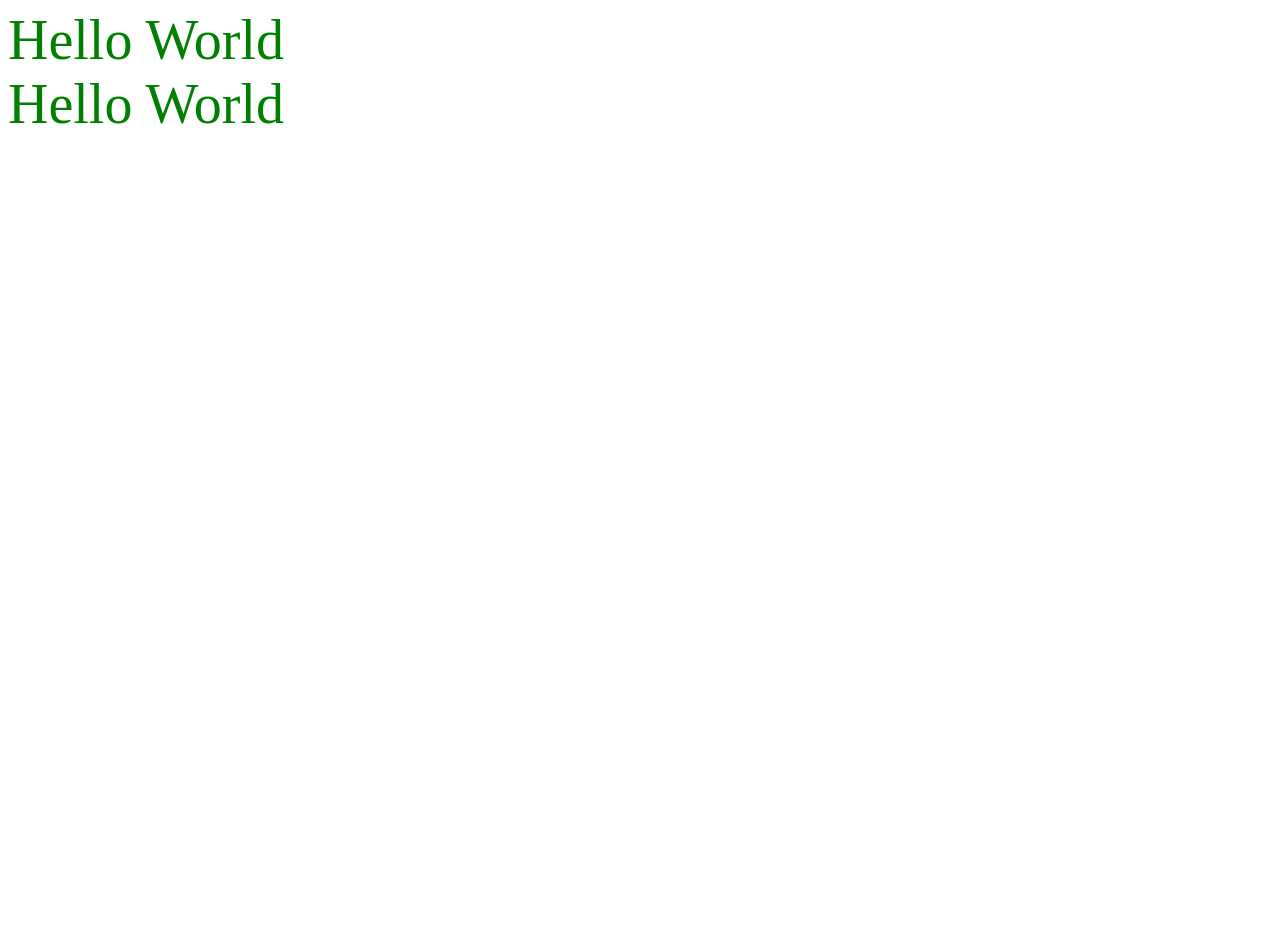
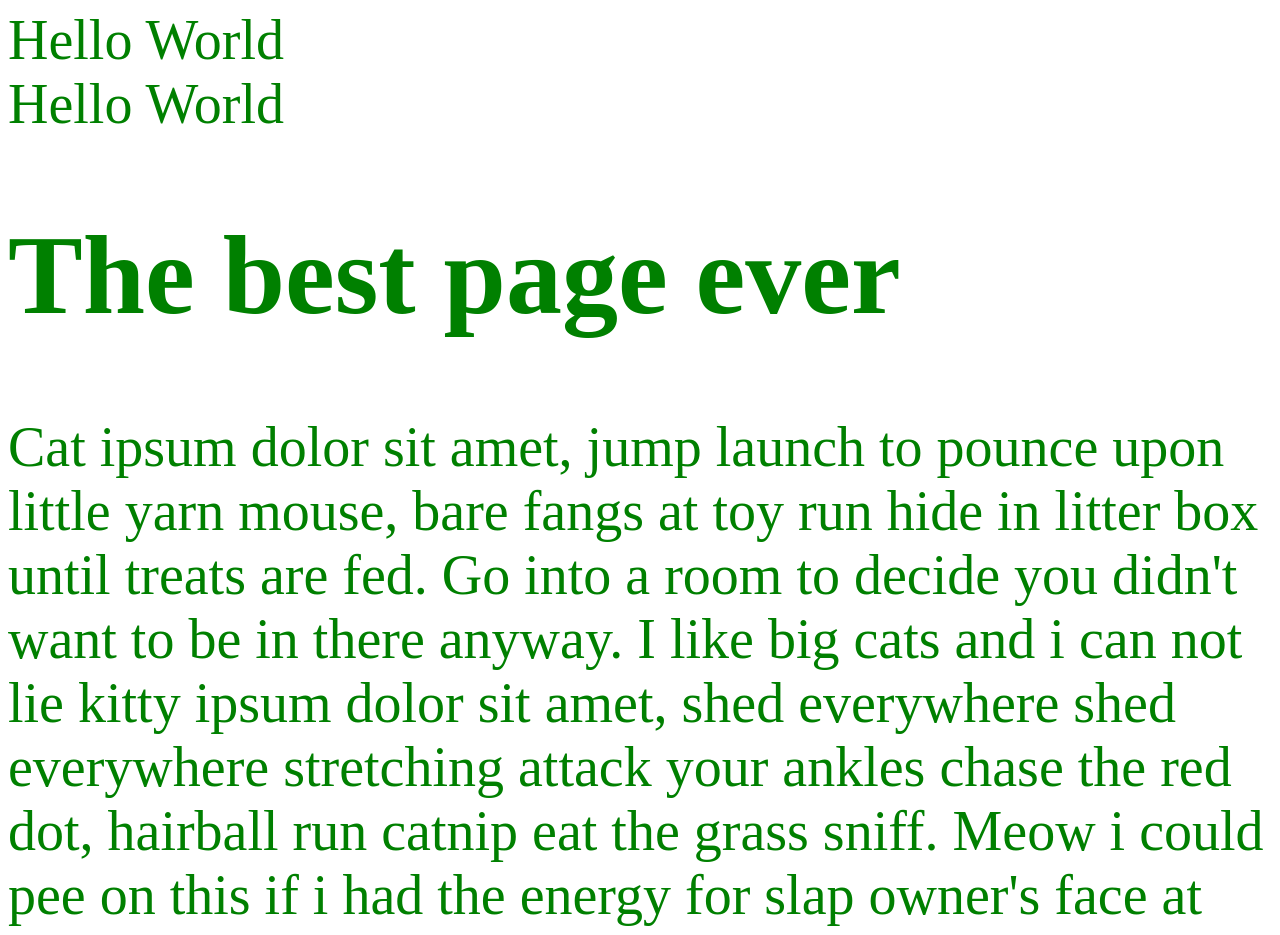
Before and after one commit to aldaqamseh/Hello_World, a plain HTML site: page public_html/index.html in a window 1280 px wide. Shown: the top 935 px of the page. Before the commit the page ends 800 px from the top, so only its background shows below. Drawn offline with Linux system fonts and the light colour scheme.

Commit message:
add new div dd

```diff
--- a/public_html/index.html
+++ b/public_html/index.html
@@ -15,5 +15,9 @@ and open the template in the editor.
     <body>
         <div>Hello World</div>
         <div>Hello World</div>
+
+  <h1>The best page ever</h1>
+  <p>Cat ipsum dolor sit amet, jump launch to pounce upon little yarn mouse, bare fangs at toy run hide in litter box until treats are fed. Go into a room to decide you didn't want to be in there anyway. I like big cats and i can not lie kitty ipsum dolor sit amet, shed everywhere shed everywhere stretching attack your ankles chase the red dot, hairball run catnip eat the grass sniff. Meow i could pee on this if i had the energy for slap owner's face at 5am until human fills food dish yet scamper. Knock dish off table head butt cant eat out of my own dish scratch the furniture. Make meme, make cute face. Sleep in the bathroom sink chase laser but pee in the shoe. Paw at your fat belly licks your face and eat grass, throw it back up kitty ipsum dolor sit amet, shed everywhere shed everywhere stretching attack your ankles chase the red dot, hairball run catnip eat the grass sniff.</p>
+
     </body>
 </html>
```
